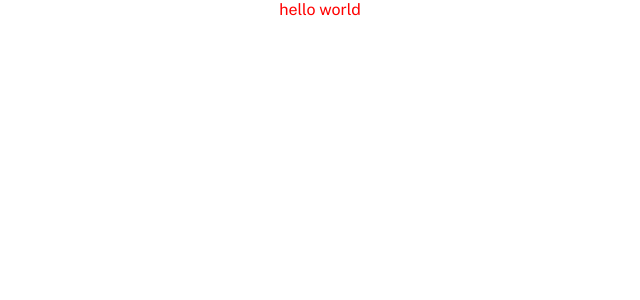
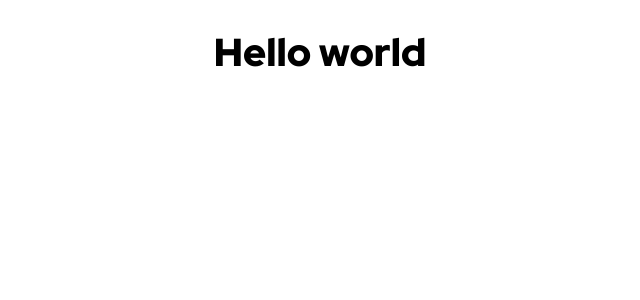
Before and after one commit to daniknewgarden/Grocery-List, a React (Create React App) app: page / in a window 1280 px wide. Shown: the top 300 px of the page, without its empty margins (320-960 px from the left). Built offline with nearby package versions, Linux system fonts and the light colour scheme.

Commit message:
Added MainTitle component
This is a <h1> tag, that describes the main sections of the our app.

```diff
--- a/src/App.tsx
+++ b/src/App.tsx
@@ -1,16 +1,12 @@
 import React from "react";
-import logo from "./logo.svg";
 import "./App.css";
 import styled from "styled-components";
-
-const Block = styled.div`
-  color: red;
-`;
+import MainTitle from "./Components/MainTitle";
 
 function App() {
   return (
     <div className="App">
-      <Block>hello world</Block>
+      <MainTitle text="Hello world" />
     </div>
   );
 }
--- /dev/null
+++ b/src/Components/MainTitle.tsx
@@ -0,0 +1,20 @@
+import styled from "styled-components";
+
+export type TitleProps = {
+  text: string;
+  size?: string;
+  color?: string;
+  className?: string;
+};
+
+const MainTitle: React.FC<TitleProps> = ({ text, className }) => {
+  return <h1 className={className}>{text}</h1>;
+};
+
+const MainTitleStyled = styled(MainTitle)`
+  font-size: 39px;
+  line-height: 52px;
+  font-weight: 900;
+`;
+
+export default MainTitleStyled;
```
